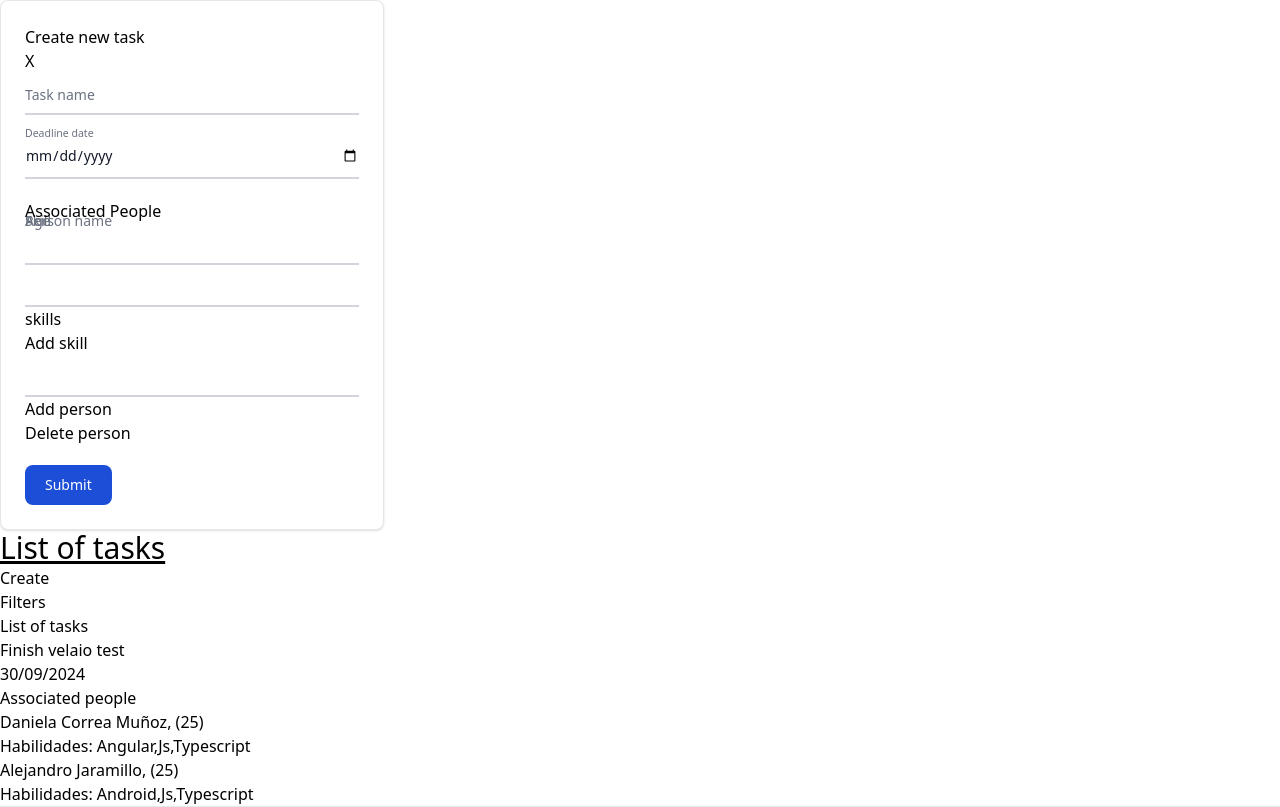
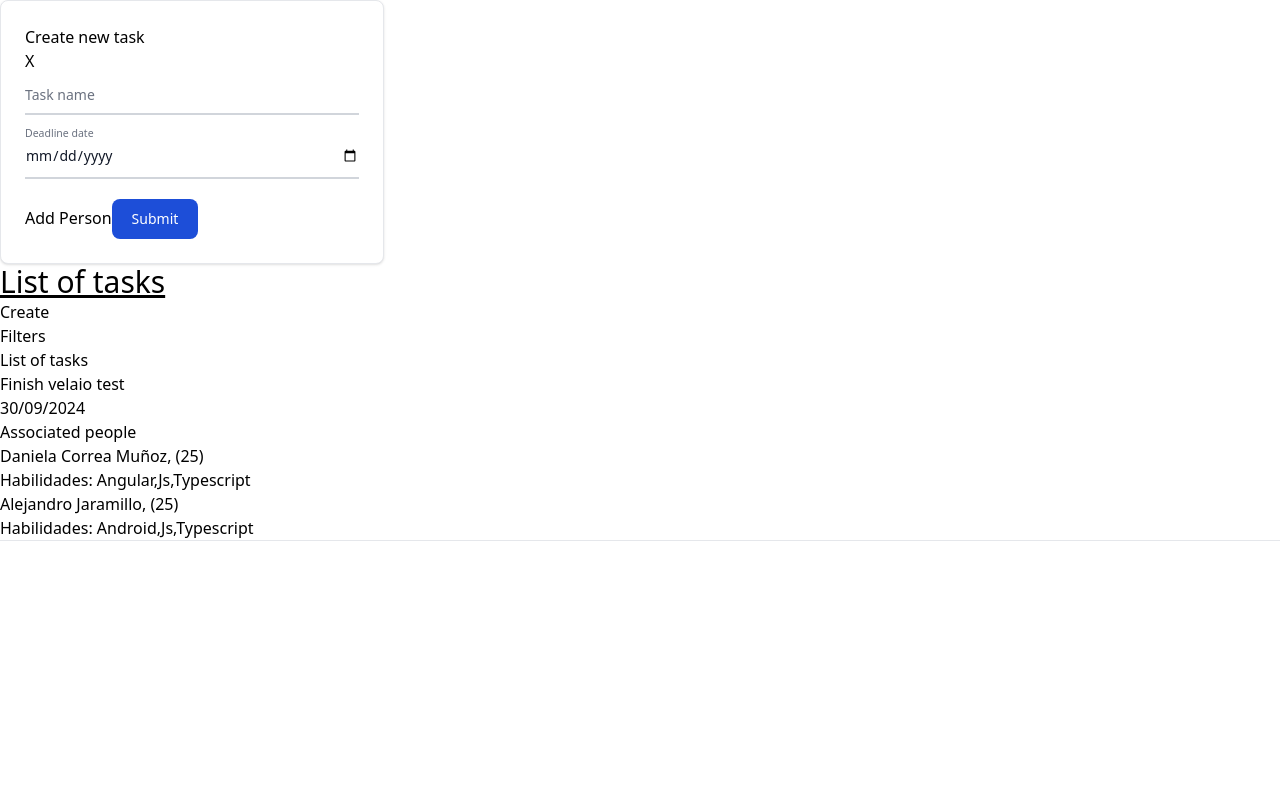
Before and after one commit to protio99/velaio-to-do, an Angular app: page / in a window 1280 px wide. Both pictures are taken after a click on the button "Create". Built offline with nearby package versions, Linux system fonts and the light colour scheme.

Commit message:
Add multiple users with is corresponding validation using FormArray API from ReactiveFormsModule

```diff
--- a/src/app/domains/tasks/components/create-task/create-task.component.html
+++ b/src/app/domains/tasks/components/create-task/create-task.component.html
@@ -13,25 +13,26 @@ class="max-w-md mx-auto">
     <input type="date" formControlName="deadlineDate" name="floating_date" id="floating_date" class="block py-2.5 px-0 w-full text-sm text-gray-900 bg-transparent border-0 border-b-2 border-gray-300 appearance-none dark:text-white dark:border-gray-600 dark:focus:border-blue-500 focus:outline-none focus:ring-0 focus:border-blue-600 peer" placeholder=" " required />
     <label for="floating_date" class="peer-focus:font-medium absolute text-sm text-gray-500 dark:text-gray-400 duration-300 transform -translate-y-6 scale-75 top-3 -z-10 origin-[0] peer-focus:start-0 rtl:peer-focus:translate-x-1/4 rtl:peer-focus:left-auto peer-focus:text-blue-600 peer-focus:dark:text-blue-500 peer-placeholder-shown:scale-100 peer-placeholder-shown:translate-y-0 peer-focus:scale-75 peer-focus:-translate-y-6">Deadline date</label>
   </div>
-  <div formGroupName="people" class="relative z-0 w-full mb-5 group">
-    <h2>Associated People</h2>
-    <input type="text" formControlName="personName"  name="floating_person_name" id="floating_person_name" class="block py-2.5 px-0 w-full text-sm text-gray-900 bg-transparent border-0 border-b-2 border-gray-300 appearance-none dark:text-white dark:border-gray-600 dark:focus:border-blue-500 focus:outline-none focus:ring-0 focus:border-blue-600 peer" placeholder=" " required />
-    <label for="floating_person_name" class="peer-focus:font-medium absolute text-sm text-gray-500 dark:text-gray-400 duration-300 transform -translate-y-6 scale-75 top-3 -z-10 origin-[0] peer-focus:start-0 rtl:peer-focus:translate-x-1/4 rtl:peer-focus:left-auto peer-focus:text-blue-600 peer-focus:dark:text-blue-500 peer-placeholder-shown:scale-100 peer-placeholder-shown:translate-y-0 peer-focus:scale-75 peer-focus:-translate-y-6">Person name</label>
-    <input type="number" formControlName="age"  name="floating_age" id="floating_age" class="block py-2.5 px-0 w-full text-sm text-gray-900 bg-transparent border-0 border-b-2 border-gray-300 appearance-none dark:text-white dark:border-gray-600 dark:focus:border-blue-500 focus:outline-none focus:ring-0 focus:border-blue-600 peer" placeholder=" " required />
-    <label for="floating_age" class="peer-focus:font-medium absolute text-sm text-gray-500 dark:text-gray-400 duration-300 transform -translate-y-6 scale-75 top-3 -z-10 origin-[0] peer-focus:start-0 rtl:peer-focus:translate-x-1/4 rtl:peer-focus:left-auto peer-focus:text-blue-600 peer-focus:dark:text-blue-500 peer-placeholder-shown:scale-100 peer-placeholder-shown:translate-y-0 peer-focus:scale-75 peer-focus:-translate-y-6">Age</label>
-    <div formArrayName="skills">
-      <h2>skills</h2>
-      <button type="button" (click)="addSkill()">Add skill</button>
-      <div *ngFor="let skill of skills.controls; let i=index">
-        <!-- The repeated alias template -->
-        <input type="text" id="skill-{{ i }}" [formControlName]="i"  name="floating_skill" id="floating_skill" class="block py-2.5 px-0 w-full text-sm text-gray-900 bg-transparent border-0 border-b-2 border-gray-300 appearance-none dark:text-white dark:border-gray-600 dark:focus:border-blue-500 focus:outline-none focus:ring-0 focus:border-blue-600 peer" placeholder=" " required />
-        <label for="skill-{{ i }}" class="peer-focus:font-medium absolute text-sm text-gray-500 dark:text-gray-400 duration-300 transform -translate-y-6 scale-75 top-3 -z-10 origin-[0] peer-focus:start-0 rtl:peer-focus:translate-x-1/4 rtl:peer-focus:left-auto peer-focus:text-blue-600 peer-focus:dark:text-blue-500 peer-placeholder-shown:scale-100 peer-placeholder-shown:translate-y-0 peer-focus:scale-75 peer-focus:-translate-y-6">Skill</label>
+  <div formArrayName="people">
+    <div *ngFor="let person of people.controls; let i = index" [formGroupName]="i">
+      <h3>Person {{ i + 1 }}</h3>
+      <input formControlName="personName" placeholder="Person Name" />
+      <input formControlName="age" type="number" placeholder="Age" />
+
+      <div formArrayName="skills">
+        <h4>Skills</h4>
+        <button type="button" (click)="addSkill(i)">Add Skill</button>
+        <div *ngFor="let skill of getSkills(i).controls; let j = index">
+          <input [formControlName]="j" placeholder="Skill" />
+          <button type="button" (click)="removeSkill(i, j)">Remove Skill</button>
+        </div>
       </div>
 
-    <p>Add person</p>
-    <p>Delete person</p>
+      <button type="button" (click)="removePerson(i)">Remove Person</button>
     </div>
   </div>
+
+  <button type="button" (click)="addPerson()">Add Person</button>
   <button type="submit" [disabled]="createTaskForm.invalid" class="text-white bg-blue-700 hover:bg-blue-800 focus:ring-4 focus:outline-none focus:ring-blue-300 font-medium rounded-lg text-sm w-full sm:w-auto px-5 py-2.5 text-center dark:bg-blue-600 dark:hover:bg-blue-700 dark:focus:ring-blue-800">Submit</button>
 </form>
 
--- a/src/app/domains/tasks/components/create-task/create-task.component.ts
+++ b/src/app/domains/tasks/components/create-task/create-task.component.ts
@@ -41,15 +41,43 @@ export class CreateTaskComponent {
       Validators.required,
     ]
   ],
-    people: this.formBuilder.group({
-      personName: ['',Validators.required],
-      age: ['',[
+  people: this.formBuilder.array([])
+})
+
+createPerson(): FormGroup {
+  return this.formBuilder.group({
+    personName: ['', Validators.required],
+    age: ['', [
       Validators.required,
       Validators.min(18)
     ]],
     skills: this.formBuilder.array([this.formBuilder.control('')], [Validators.required])
   })
-})
+}
+
+get people(): FormArray{
+  return this.createTaskForm.get('people') as FormArray;
+}
+
+addPerson() :void {
+  this.people.push(this.createPerson());
+}
+
+removePerson(index: number) {
+  this.people.removeAt(index);
+}
+
+getSkills(personIndex: number): FormArray {
+  return this.people.at(personIndex).get('skills') as FormArray;
+}
+
+addSkill(personIndex: number) {
+  this.getSkills(personIndex).push(this.formBuilder.control('', Validators.required));
+}
+
+removeSkill(personIndex: number, skillIndex: number) {
+  this.getSkills(personIndex).removeAt(skillIndex);
+}
 
 
   addTask(): void {
@@ -67,12 +95,4 @@ export class CreateTaskComponent {
 
   }
 
-  get skills(){
-    return this.createTaskForm.get('people.skills') as FormArray;
 }
-
-  addSkill() :void {
-    this.skills.push(this.formBuilder.control(''));
-  }
-
-}
```
Lines whose indentation alone changed are shown as unchanged.
